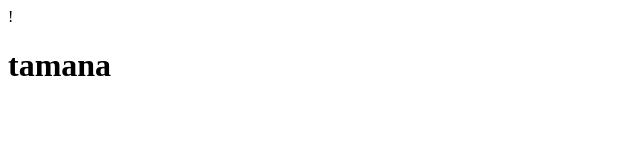
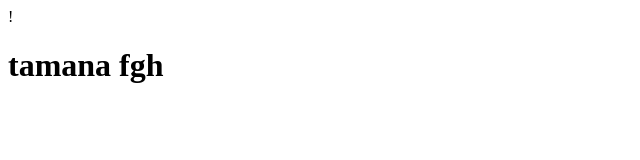
Before and after one commit to tamana1212/18jan, a plain HTML site: page index.html in a window 1280 px wide. Shown: the whole page, without its empty margins (0-640 px from the left). Drawn offline with Linux system fonts and the light colour scheme.

Commit message:
another coommit

```diff
--- a/index.html
+++ b/index.html
@@ -19,7 +19,7 @@
     <!--[if lt IE 7]>
             <p class="browsehappy">You are using an <strong>outdated</strong> browser. Please <a href="#">upgrade your browser</a> to improve your experience.</p>
         <![endif]-->
-    <h1>tamana </h1>
+    <h1>tamana  fgh</h1>
 
     <script src="" async defer></script>
 </body>
```
